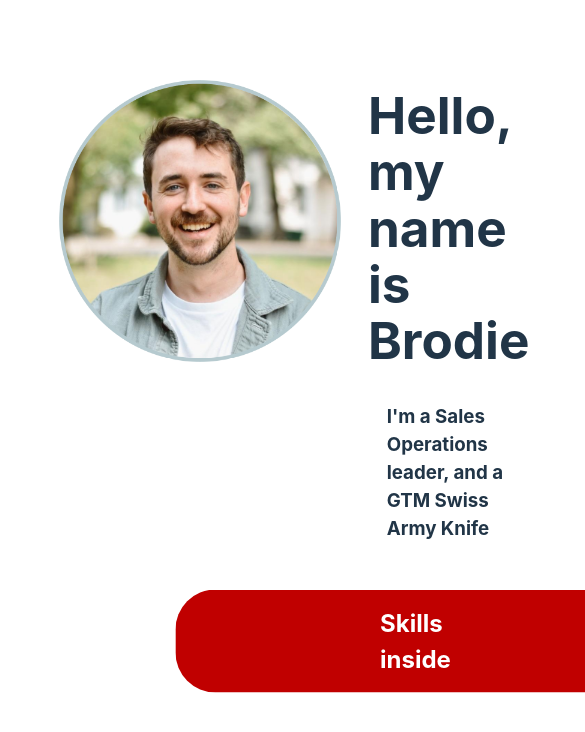
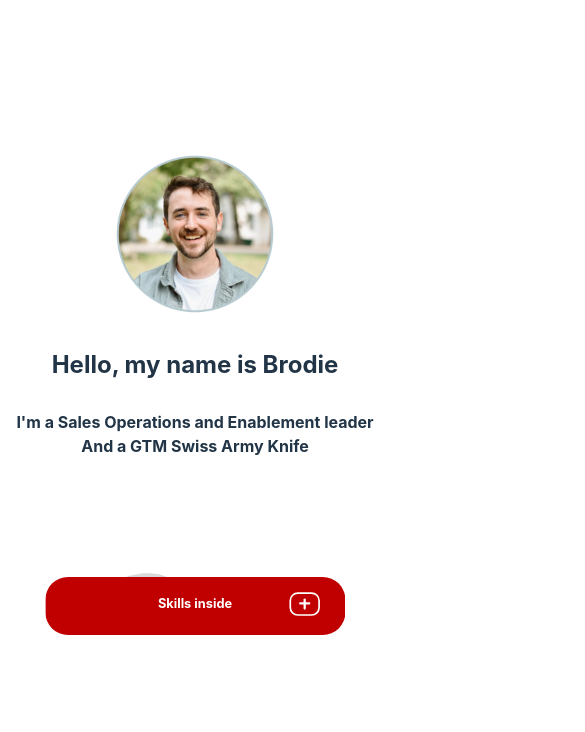
Before and after one commit to brodieheg/portfolio-site, a React (Vite) app: page / in a window 390 px wide. Shown: the top 732 px of the page, 585 px wide, since content can reach past the window. Built offline with nearby package versions, Linux system fonts and the light colour scheme.

Commit message:
updated pages

```diff
--- a/package.json
+++ b/package.json
@@ -11,7 +11,8 @@
   },
   "dependencies": {
     "react": "^18.3.1",
-    "react-dom": "^18.3.1"
+    "react-dom": "^18.3.1",
+    "react-router-dom": "^7.2.0"
   },
   "devDependencies": {
     "@eslint/js": "^9.17.0",
--- a/src/App.css
+++ b/src/App.css
@@ -4,12 +4,12 @@
   padding: 2rem;
 }
 
-.container{
+.container {
   display: flex;
   flex-direction: row;
 }
 
-#bio{
+#bio {
   margin-left: 1em;
 }
 
@@ -26,7 +26,7 @@
   filter: drop-shadow(0 0 2em #61dafbaa);
 }
 
-.knife-image{
+.knife-image {
   width: 75%;
   height: 200px;
   max-width: 100vw;
@@ -34,9 +34,8 @@
   margin-top: 3em;
 }
 
-.right-container{
+.right-container {
   min-height: 75vh;
-
 }
 
 .right-container:hover .knife {
@@ -45,24 +44,23 @@
 
 .right-container:hover .bottle-opener {
   transform: rotate(-70deg);
-  transition-delay:0.7s;
+  transition-delay: 0.7s;
 }
 .right-container:hover .saw {
   transform: rotate(70deg);
-  transition-delay:0.4s;
+  transition-delay: 0.4s;
 }
 .right-container:hover .scissors {
   transform: rotate(70deg);
-  transition-delay:0.25s;
+  transition-delay: 0.25s;
 }
 
-.knife-text{
+.knife-text {
   position: absolute;
   color: white;
 }
 
-
-.swissArmy-container{
+.swissArmy-container {
   position: absolute;
   top: 25%;
   left: 60%;
@@ -74,40 +72,54 @@
   align-items: center;
 }
 
-.svg{
+.svg {
   position: absolute;
   transition: transform 0.25s ease-out;
 }
 
-
-.tool-link{
+.tool-link {
   width: 70%;
+  &:hover{
+    filter: drop-shadow(0 0 2em #646cffaa);
+  }
 }
 
 
-.knife{
+
+.knife {
   transform-origin: left;
   left: 2em;
 }
 
-
-.saw{
+.saw {
   transform-origin: left;
   max-width: 65vw;
   left: 2em;
 }
 
-.scissors{
+.scissors {
   transform-origin: right;
   max-width: 65vw;
   right: 3em;
 }
-.bottle-opener{
+.bottle-opener {
   transform-origin: right;
   max-width: 65vw;
   right: 2em;
 }
 
+/* Tool label styles - hidden by default on desktop */
+.tool-label {
+  display: none;
+  position: absolute;
+  font-size: 0;
+  font-weight: bold;
+  color: #000;
+  text-align: center;
+  pointer-events: none; /* Make sure clicks go through to the tool */
+  transition: transform 0.25s ease-out; /* Match the tool transition */
+  transform-origin: center;
+}
 
 @media (prefers-reduced-motion: no-preference) {
   a:nth-of-type(2) .logo {
@@ -122,3 +134,191 @@
 .read-the-docs {
   color: #888;
 }
+
+/* Mobile responsiveness */
+@media screen and (max-width: 768px) {
+  .container {
+    flex-direction: column;
+    align-items: center;
+    text-align: center;
+  }
+
+  .left-container, .right-container {
+    width: 100%;
+    display: flex;
+    flex-direction: column;
+    align-items: center;
+  }
+
+  .right-container {
+    min-height: auto;
+  }
+
+  .logo {
+    height: 12em;
+    padding: 1em;
+  }
+
+  #bio {
+    margin-left: 0;
+  }
+
+  .knife-image {
+    width: 100%;
+    margin-top: 2em;
+    height: 250px;
+  }
+
+  .swissArmy-container {
+    position: relative;
+    top: 50%;
+    left: 50%;
+    transform: translate(-50%, -50%);
+    width: 100%;
+    height: 200px;
+  }
+
+  .tool {
+    width: 80%;
+    height: auto;
+  }
+
+  .swissArmy {
+    width: 90%;
+    max-width: 300px;
+    height: auto;
+  }
+
+  .knife-text {
+    top: 48%;
+    left: 50%;
+    transform: translate(-50%, -50%);
+    width: 100%;
+    text-align: center;
+    font-size: 0.9rem;
+  }
+
+  /* Show tool labels on mobile with better positioning */
+  .tool-label {
+    display: block;
+    font-size: 0.65rem;
+    width: 100%;
+  }
+
+  /* Position each tool label - adjust these values to place inside SVGs */
+  .knife-label {
+    top: 50%;
+    left: 35%;
+    transform: rotate(0deg);
+    width: 60px;
+  }
+
+  .saw-label {
+    top: 50%;
+    left: 35%;
+    transform: rotate(0deg);
+    width: 60px;
+  }
+
+  .scissors-label {
+    top: 50%;
+    right: 35%;
+    transform: rotate(0deg);
+    width: 60px;
+  }
+
+  .bottle-opener-label {
+    top: 50%;
+    right: 35%;
+    transform: rotate(0deg);
+    width: 70px;
+  }
+
+  /* Remove these active styles */
+  .right-container:active .knife-label,
+  .right-container:active .saw-label,
+  .right-container:active .scissors-label,
+  .right-container:active .bottle-opener-label,
+  .right-container:active .knife,
+  .right-container:active .bottle-opener,
+  .right-container:active .saw,
+  .right-container:active .scissors {
+    transform: none;
+  }
+
+  /* Use tools-open class instead for mobile interactions */
+  .tools-open .knife {
+    transform: rotate(-70deg);
+  }
+
+  .tools-open .bottle-opener {
+    transform: rotate(-70deg);
+    transition-delay: 0.7s;
+  }
+
+  .tools-open .saw {
+    transform: rotate(70deg);
+    transition-delay: 0.4s;
+  }
+
+  .tools-open .scissors {
+    transform: rotate(70deg);
+    transition-delay: 0.25s;
+  }
+
+  /* Update label transformations when tools are open */
+  .tools-open .knife-label {
+    transform: rotate(-40deg);
+  }
+
+  .tools-open .saw-label {
+    transform: rotate(60deg);
+  }
+
+  .tools-open .scissors-label {
+    transform: rotate(45deg);
+  }
+
+  .tools-open .bottle-opener-label {
+    transform: rotate(-50deg);
+  }
+}
+
+/* For very small screens */
+@media screen and (max-width: 480px) {
+  #root {
+    padding: 1rem;
+  }
+
+  .logo {
+    height: 10em;
+  }
+
+  h1 {
+    font-size: 1.5rem;
+  }
+
+  h3 {
+    font-size: 1rem;
+  }
+
+  .knife-image {
+    height: 200px;
+  }
+
+  .swissArmy-container {
+    height: 150px;
+  }
+
+  .knife-text {
+    top: 47%;
+    transform: translate(-50%, -50%);
+    font-size: 0.8rem;
+    margin-top: 2px;
+  }
+
+  /* Adjust labels for smaller screens */
+  .tool-label {
+    font-size: 0.55rem;
+  }
+}
--- a/src/Home.tsx
+++ b/src/Home.tsx
@@ -1,5 +1,3 @@
-
-
 import swissArmyKnife from './assets/SwissArmy.svg'
 import knife from './assets/Knife.svg'
 import saw from './assets/Saw.svg'
@@ -16,7 +14,8 @@ function Home() {
     setText(text);
   }
   return (
-    <div className='container'>
+    <div className = "container">
+      <div className='container'>
       <div className = "left-container">
           <a href="https://www.linkedin.com/in/brodieheginbotham/" target="_blank">
             <img src={headshot} className="logo" alt="headshot" />
@@ -24,7 +23,7 @@ function Home() {
       </div>
       <div className='right-container'>
         <h1>Hello, my name is Brodie</h1>
-        <h3 id="bio">I'm a Sales Operations leader, and a GTM Swiss Army Knife</h3>
+        <h3 id="bio">I'm a Sales Operations and Enablement leader <br></br>And a GTM Swiss Army Knife</h3>
       <div className='knife-image'>
           <div className='swissArmy-container'>
             <a data-text = "data text" href = "/revenue-operations" className = "tool-link knife svg" onMouseEnter={() => handleHover("Revenue Operations")} onMouseLeave={() => handleHover(defaultText)}>
@@ -36,7 +35,7 @@ function Home() {
             <a data-text = "data text" href = "/salesforce" className = "tool-link scissors svg"onMouseEnter={() => handleHover("Salesforce")} onMouseLeave={() => handleHover(defaultText)}>
               <img src={scissors}  className="tool" alt="scissors" />
             </a>
-            <a data-text = "data text" href = "/programming" className = "tool-link bottle-opener svg"onMouseEnter={() => handleHover("Programming")} onMouseLeave={() => handleHover(defaultText)}>
+            <a data-text = "data text" href = "/sales-training" className = "tool-link bottle-opener svg"onMouseEnter={() => handleHover("Sales Training")} onMouseLeave={() => handleHover(defaultText)}>
               <img src={bottleOpener}  className="tool" alt="bottle opener" />
             </a>
             <img src={swissArmyKnife}  className="swissArmy svg" alt="swiss army knife" />
@@ -45,6 +44,7 @@ function Home() {
       </div>
       </div>
     </div>
+  </div>
   )
 }
 
--- a/src/pages/Programming.tsx
+++ /dev/null
@@ -1,10 +0,0 @@
-
-const Programming = () => {
-  return (
-    <div>
-      <h1>Hello from Programming</h1>
-    </div>
-  );
-};
-
-export default Programming;
--- a/src/pages/RevenueOperations.tsx
+++ b/src/pages/RevenueOperations.tsx
@@ -1,10 +1,10 @@
-
 const RevenueOperations = () => {
   return (
-    <div>
-      <h1>Hello from RevOp</h1>
+    <div className="skill-page">
+      <h1>Revenue Operations</h1>
+      <p>With a deep understanding of Revenue Operations, I bridge the gap between sales, marketing, and customer success to drive operational efficiency. My expertise lies in optimizing processes, integrating data, and implementing scalable solutions that enable predictable revenue growth.</p>
+      <p>By streamlining workflows and enhancing reporting accuracy, I help businesses make informed decisions that support sustainable expansion and sales effectiveness.</p>
     </div>
   );
 };
-
 export default RevenueOperations;
--- a/src/pages/SalesStrategy.tsx
+++ b/src/pages/SalesStrategy.tsx
@@ -1,10 +1,11 @@
 
 const SalesStrategy = () => {
   return (
-    <div>
-      <h1>Hello from Sales Strategy</h1>
+    <div className="skill-page">
+      <h1>Sales Strategy</h1>
+      <p>I excel at developing data-driven sales strategies that align with business objectives and market trends. My approach focuses on optimizing targeting, positioning, and messaging to maximize sales efficiency and revenue growth.</p>
+      <p>By leveraging analytics and structured methodologies, I help organizations refine their sales processes, improve forecasting accuracy, and increase overall team performance.</p>
     </div>
   );
 };
-
 export default SalesStrategy;
--- /dev/null
+++ b/src/pages/SalesTraining.tsx
@@ -0,0 +1,10 @@
+const SalesTraining = () => {
+  return (
+    <div className="skill-page">
+      <h1>Sales Training</h1>
+      <p>I provide comprehensive and metric-based sales training for teams, designed to help them hit quotas faster and improve on every call. My training programs focus on real-world applications, ensuring that sales professionals gain practical, repeatable skills.</p>
+      <p>Through coaching, interactive sessions, and role-playing exercises, I enhance sales teams' confidence and effectiveness, leading to consistently higher performance.</p>
+    </div>
+  );
+};
+export default SalesTraining;
--- a/src/pages/Salesforce.tsx
+++ b/src/pages/Salesforce.tsx
@@ -1,10 +1,10 @@
-
 const Salesforce = () => {
   return (
-    <div>
-      <h1>Hello from Salesforce</h1>
+    <div className="skill-page">
+      <h1>Salesforce</h1>
+      <p>As a Certified Salesforce Administrator with expertise in Apex and JavaScript development, I specialize in customizing and optimizing Salesforce to meet unique business needs. My experience includes automating workflows, building integrations, and ensuring seamless data management.</p>
+      <p>By leveraging Salesforce’s full potential, I help organizations improve efficiency, enhance user adoption, and drive smarter decision-making through data-driven insights.</p>
     </div>
   );
 };
-
 export default Salesforce;
--- a/src/router.tsx
+++ b/src/router.tsx
@@ -1,7 +1,7 @@
 import { BrowserRouter as Router, Routes, Route } from "react-router-dom";
 import Home from "./Home";
 import Salesforce from "./pages/Salesforce";
-import Programming from "./pages/Programming";
+import SalesTraining from "./pages/SalesTraining";
 import SalesStrategy from "./pages/SalesStrategy";
 import RevenueOperations from "./pages/RevenueOperations";
 
@@ -11,7 +11,7 @@ const AppRouter = () => {
       <Routes>
         <Route path="/" element={<Home />} />
         <Route path="/salesforce" element={<Salesforce />} />
-        <Route path="/programming" element={<Programming />} />
+        <Route path="/sales-training" element={<SalesTraining />} />
         <Route path="/sales-strategy" element={<SalesStrategy />} />
         <Route path="/revenue-operations" element={<RevenueOperations />} />
       </Routes>
```
Also changed, not shown: 1 other file (tests, documents, lock files or other folders).
